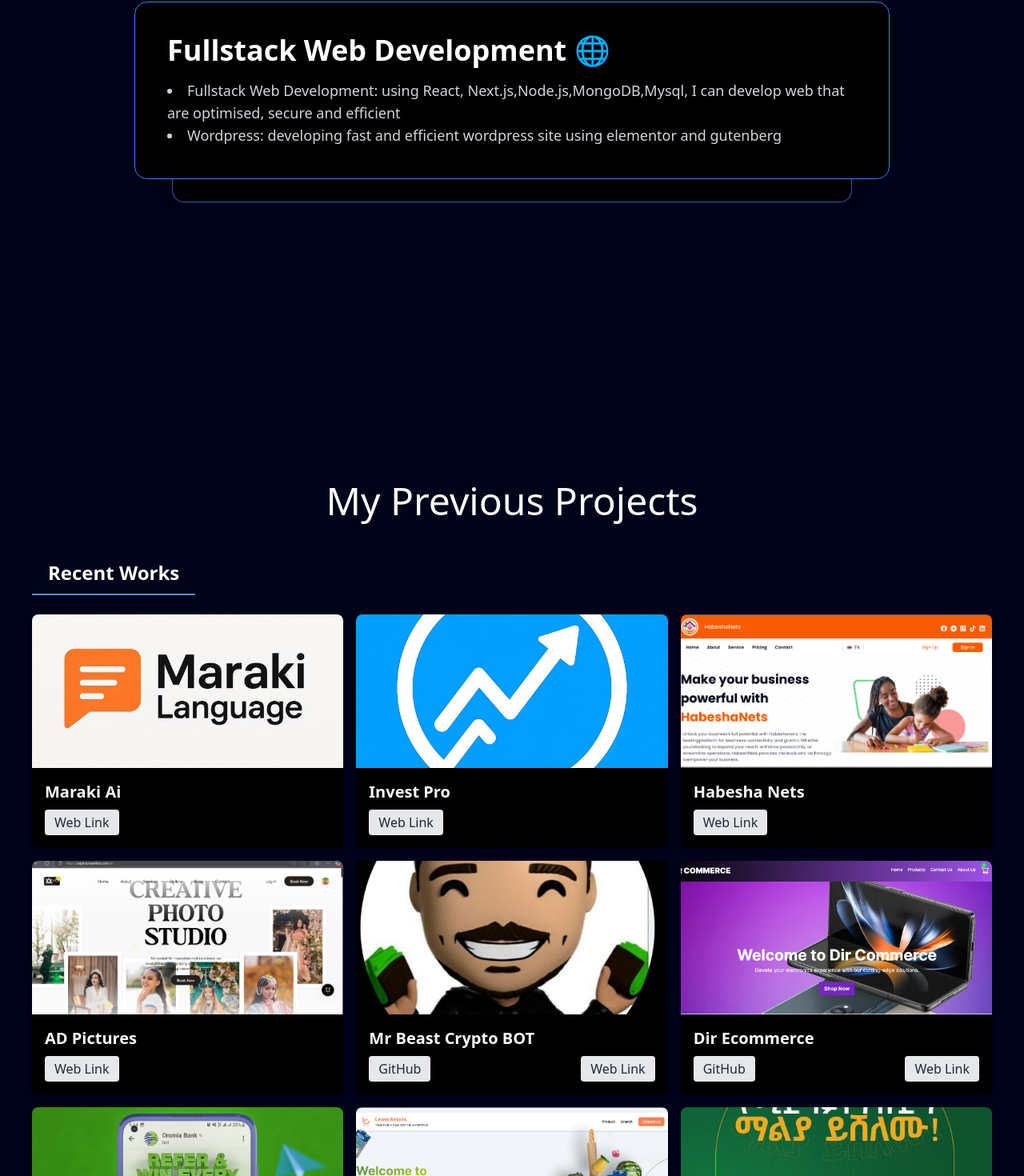
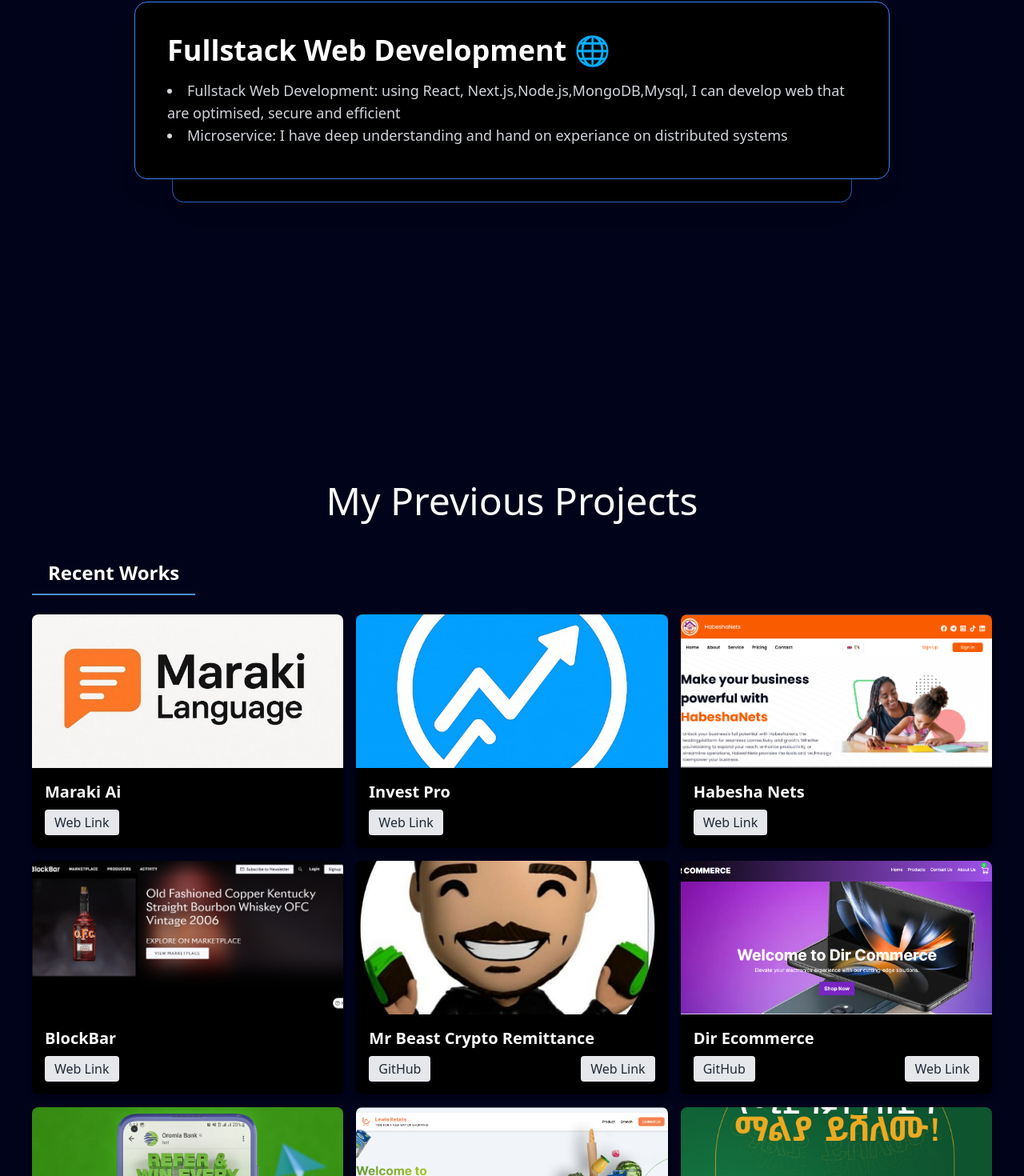
Before and after one commit to Million-art/portifolio-2, a Next.js app: page / in a window 1280 px wide. Shown: the part 2043-3513 px from the top of the page at 80% size. Built offline with nearby package versions, Linux system fonts and the light colour scheme.

Commit message:
update portfolio

```diff
--- a/components/portifolio-content/Web.tsx
+++ b/components/portifolio-content/Web.tsx
@@ -2,7 +2,6 @@
 
 // Importing images (assuming these are the correct paths)
 import habeshanets from '@/assets/habeshanets.png';
-import adpictures from '@/assets/adpictures.png';
 import ecommerce from '@/assets/ecommerce.png';
 import oromia from '@/assets/oromia.png';
 import marakiai from '@/assets/marakiai.jpg';
@@ -12,6 +11,7 @@
 import global from '@/assets/global.jpg';
 import Link from 'next/link';
 import investpro from '@/assets/investpro.jpg';
+import blockbar from '@/assets/BlockBar.png'
 // Interface definition for card data
 interface Card {
     image: StaticImageData;
@@ -32,7 +32,7 @@
         image: investpro,
         name: 'Invest  Pro',
         git:'',
-        web: 'https:t.me/@investproo_bot'
+        web: 'https:t.me/investproo_bot'
     },
     {
         image: habeshanets,
@@ -41,14 +41,14 @@
         web: 'https://www.habeshanets.com/en'
     },
     {
-        image: adpictures,
-        name: 'AD Pictures',
+        image: blockbar,
+        name: 'BlockBar',
         git:'',
-        web: 'https://adpicturesethio.com/en'
+        web: 'https://blockbar.com'
     },
     {
         image: mrb,
-        name: ' Mr Beast Crypto BOT',
+        name: ' Mr Beast Crypto Remittance',
         git:'https://github.com/Million-art/mini_app_backend.git',
         web: ' https://t.me/john_sart_bot/app/'
     },
--- a/components/services-content/Web.tsx
+++ b/components/services-content/Web.tsx
@@ -7,7 +7,7 @@
     <div className="w-full h-fit bg-black rounded-2xl shadow-xl border border-blue-500 p-6 md:p-8 lg:p-10">
       <h2 className="text-2xl font-bold mb-4 md:text-3xl lg:text-4xl">Fullstack Web Development 🌐 </h2>
       <li className='text-lg font-thin text-gray-300'>Fullstack Web Development: using React, Next.js,Node.js,MongoDB,Mysql, I can develop web that are optimised, secure and efficient </li>
-      <li className='text-lg font-thin text-gray-300'>Wordpress: developing fast and efficient wordpress site using elementor and gutenberg</li>
+      <li className='text-lg font-thin text-gray-300'>Microservice: I have deep understanding and hand on experiance on distributed systems</li>
 
 
     </div>
```
Also changed, not shown: assets/BlockBar.png (added).
